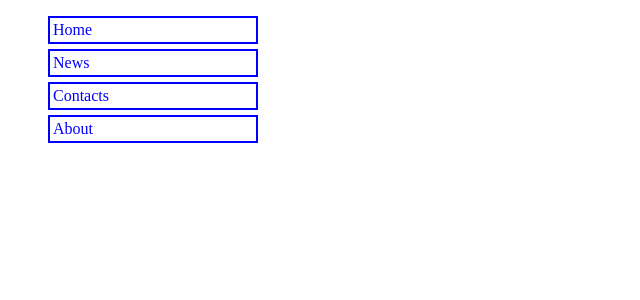
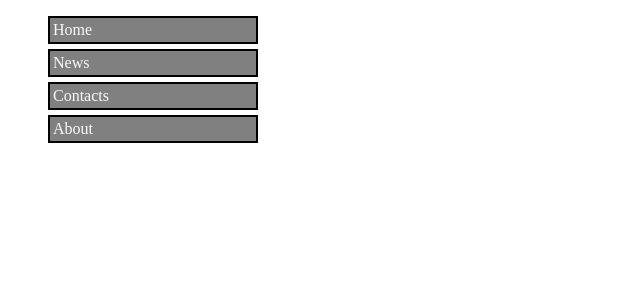
Before and after one commit to erikaszilinskas/Full-Stack-CAFS2-, a PHP site: page /css-practise/css-navbar.html in a window 1280 px wide. Shown: the top 300 px of the page, without its empty margins (0-640 px from the left). Run offline with PHP 8.4, Linux system fonts and the light colour scheme.

Commit message:
menu-task3

```diff
--- a/css-practise/css-navbar.css
+++ b/css-practise/css-navbar.css
@@ -3,21 +3,24 @@ ul {
 }
 
 li {
-    margin-top: 5px;
+    margin-bottom: 5px;
     padding: 3px;
-    border: 2px solid;
+    border: 2px solid black;
     width: 200px;
-    color: blue;
+    background-color:grey;
+    color: azure;
 }
 
-a:hover{
-    color: blue;
-    text-decoration: underline;
+a:hover  {
+    color: rgb(0, 0, 0);
     text-decoration: none;
     font-weight: bold;
+    background-color: rgb(255, 255, 255);
+
 }
 
 a {
-    color: blue;
+    color: rgb(252, 248, 248);
     text-decoration: none;
+    display: block;
 }
```
